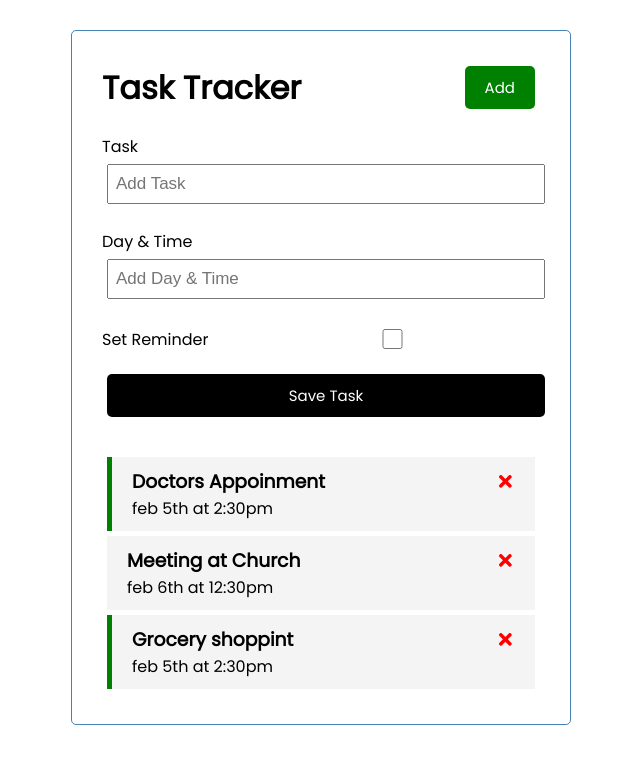
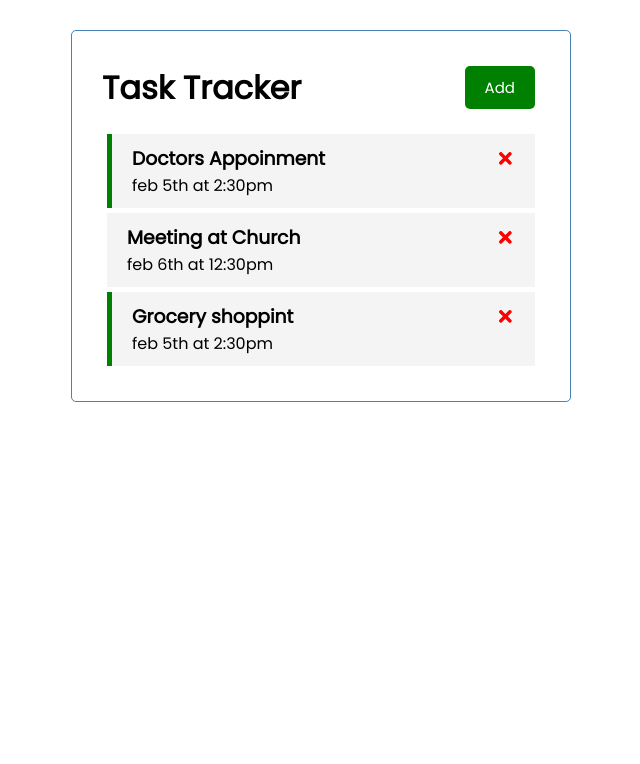
Before and after one commit to iadefidipe/react-task-tracker, a React (Create React App) app: page / in a window 1280 px wide. Shown: the top 764 px of the page, without its empty margins (319-959 px from the left). Built offline with nearby package versions, Linux system fonts and the light colour scheme.

Commit message:
Add button can show/hide new task form

```diff
--- a/src/App.js
+++ b/src/App.js
@@ -7,6 +7,8 @@
 import AddTask from "./components/AddTask";
 
 function App() {
+  const [showAddTask, setShowAddTask]= useState(false)
+
   const [tasks, setTasks] = useState([
     {
       id: 1,
@@ -49,8 +51,8 @@
 
   return (
     <div className="container">
-      <Header />
-      <AddTask onAdd = {addTask} />
+      <Header onAdd = {() => setShowAddTask(!showAddTask)} showAdd = {showAddTask} />
+      { showAddTask && <AddTask onAdd = {addTask} />}
       {tasks.length > 0 ? (
         <Tasks tasks={tasks} onDelete={deleteTask} onToggle={toggleReminder} />
       ) : (
--- a/src/components/Header.js
+++ b/src/components/Header.js
@@ -2,16 +2,14 @@
 import Button from './Button'
 
 
-const Header = ({title}) => {
+const Header = ({title, onAdd, showAdd}) => {
 
-    const onClick = () => {
-        console.log('Click')
-    }
+
 
     return (
         <header className="header">
             <h1> {title}</h1>
-            <Button  text='Add' onClick={onClick} />
+            <Button  text={ !showAdd ? 'Add' : 'Close'} color = { !showAdd ? 'green' : 'red'}  onClick={onAdd} />
 
         </header>
     )
```
